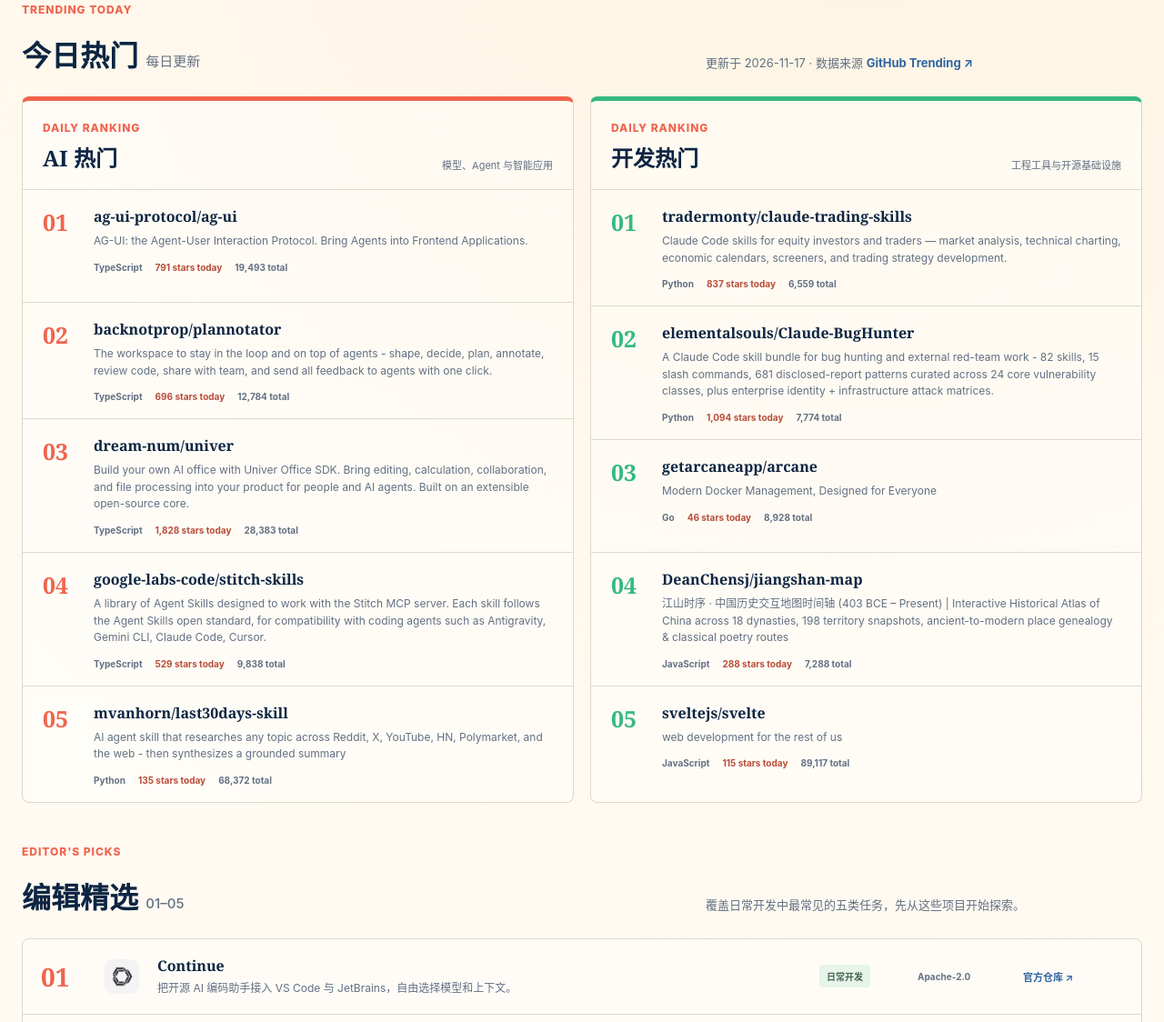
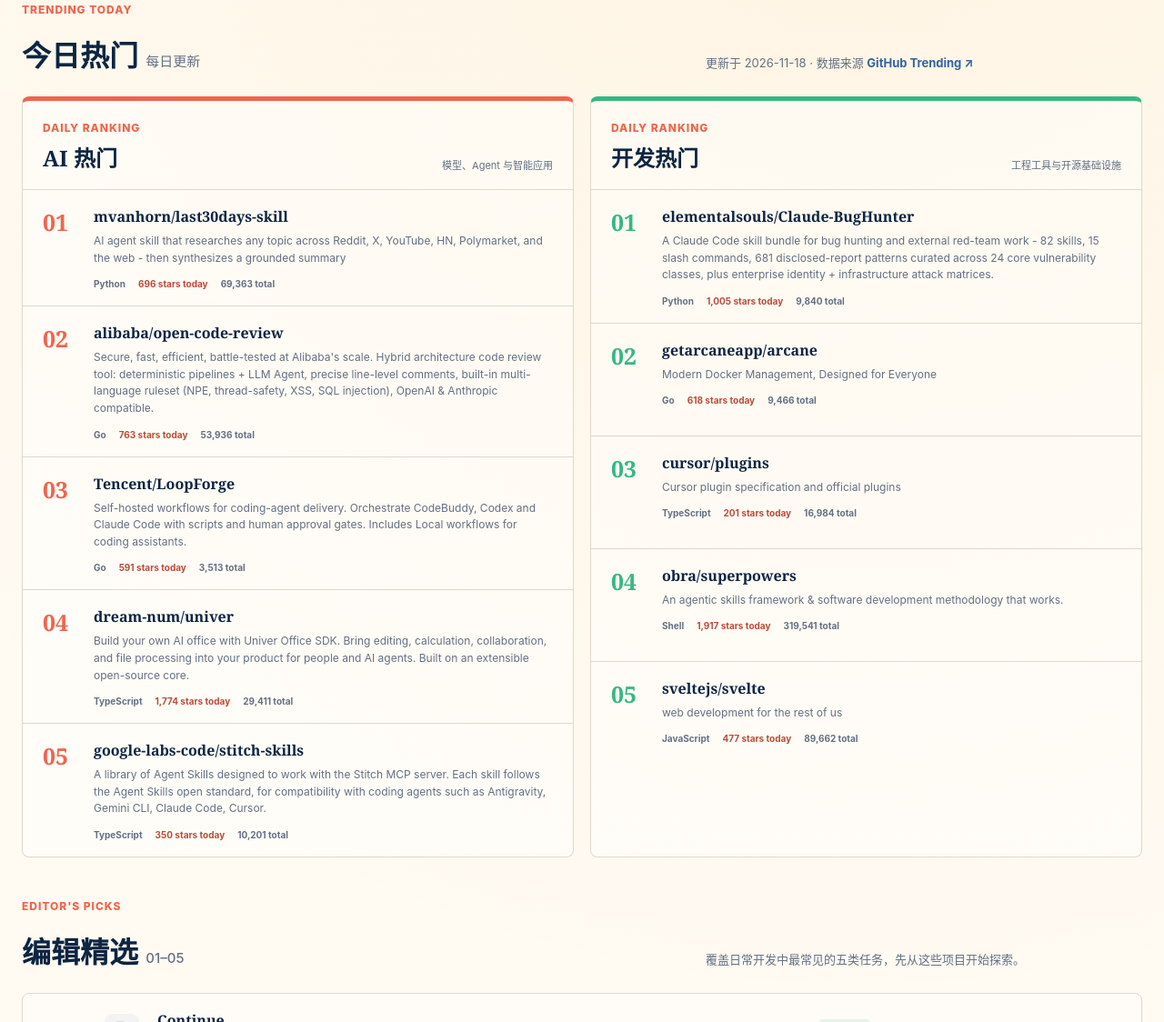
Before and after one commit to SomiW/AIShare, a plain HTML site: page index.html in a window 1280 px wide. Shown: the part 643-1767 px from the top of the page at 91% size. Drawn offline with Linux system fonts and the light colour scheme.

Commit message:
data: update daily GitHub Trending

```diff
--- a/index.html
+++ b/index.html
@@ -56,7 +56,7 @@
           <h2>今日热门 <span>每日更新</span></h2>
         </div>
         <p>
-          更新于 2026-11-17 · 数据来源
+          更新于 2026-11-18 · 数据来源
           <a href="https://github.com/trending">GitHub Trending ↗</a>
         </p>
       </div>
@@ -73,60 +73,60 @@
           <li class="trending-item">
             <span class="trending-rank">01</span>
             <div class="trending-copy">
-              <h3><a href="https://github.com/ag-ui-protocol/ag-ui">ag-ui-protocol/ag-ui</a></h3>
-              <p>AG-UI: the Agent-User Interaction Protocol. Bring Agents into Frontend Applications.</p>
+              <h3><a href="https://github.com/mvanhorn/last30days-skill">mvanhorn/last30days-skill</a></h3>
+              <p>AI agent skill that researches any topic across Reddit, X, YouTube, HN, Polymarket, and the web - then synthesizes a grounded summary</p>
               <div class="trending-meta">
-                <span>TypeScript</span>
-                <span>791 stars today</span>
-                <span>19,493 total</span>
+                <span>Python</span>
+                <span>696 stars today</span>
+                <span>69,363 total</span>
               </div>
             </div>
           </li>
           <li class="trending-item">
             <span class="trending-rank">02</span>
             <div class="trending-copy">
-              <h3><a href="https://github.com/backnotprop/plannotator">backnotprop/plannotator</a></h3>
-              <p>The workspace to stay in the loop and on top of agents - shape, decide, plan, annotate, review code, share with team, and send all feedback to agents with one click.</p>
+              <h3><a href="https://github.com/alibaba/open-code-review">alibaba/open-code-review</a></h3>
+              <p>Secure, fast, efficient, battle-tested at Alibaba&#x27;s scale. Hybrid architecture code review tool: deterministic pipelines + LLM Agent, precise line-level comments, built-in multi-language ruleset (NPE, thread-safety, XSS, SQL injection), OpenAI &amp; Anthropic compatible.</p>
               <div class="trending-meta">
-                <span>TypeScript</span>
-                <span>696 stars today</span>
-                <span>12,784 total</span>
+                <span>Go</span>
+                <span>763 stars today</span>
+                <span>53,936 total</span>
               </div>
             </div>
           </li>
           <li class="trending-item">
             <span class="trending-rank">03</span>
             <div class="trending-copy">
-              <h3><a href="https://github.com/dream-num/univer">dream-num/univer</a></h3>
-              <p>Build your own AI office with Univer Office SDK. Bring editing, calculation, collaboration, and file processing into your product for people and AI agents. Built on an extensible open-source core.</p>
+              <h3><a href="https://github.com/Tencent/LoopForge">Tencent/LoopForge</a></h3>
+              <p>Self-hosted workflows for coding-agent delivery. Orchestrate CodeBuddy, Codex and Claude Code with scripts and human approval gates. Includes Local workflows for coding assistants.</p>
               <div class="trending-meta">
-                <span>TypeScript</span>
-                <span>1,828 stars today</span>
-                <span>28,383 total</span>
+                <span>Go</span>
+                <span>591 stars today</span>
+                <span>3,513 total</span>
               </div>
             </div>
           </li>
           <li class="trending-item">
             <span class="trending-rank">04</span>
             <div class="trending-copy">
-              <h3><a href="https://github.com/google-labs-code/stitch-skills">google-labs-code/stitch-skills</a></h3>
-              <p>A library of Agent Skills designed to work with the Stitch MCP server. Each skill follows the Agent Skills open standard, for compatibility with coding agents such as Antigravity, Gemini CLI, Claude Code, Cursor.</p>
+              <h3><a href="https://github.com/dream-num/univer">dream-num/univer</a></h3>
+              <p>Build your own AI office with Univer Office SDK. Bring editing, calculation, collaboration, and file processing into your product for people and AI agents. Built on an extensible open-source core.</p>
               <div class="trending-meta">
                 <span>TypeScript</span>
-                <span>529 stars today</span>
-                <span>9,838 total</span>
+                <span>1,774 stars today</span>
+                <span>29,411 total</span>
               </div>
             </div>
           </li>
           <li class="trending-item">
             <span class="trending-rank">05</span>
             <div class="trending-copy">
-              <h3><a href="https://github.com/mvanhorn/last30days-skill">mvanhorn/last30days-skill</a></h3>
-              <p>AI agent skill that researches any topic across Reddit, X, YouTube, HN, Polymarket, and the web - then synthesizes a grounded summary</p>
+              <h3><a href="https://github.com/google-labs-code/stitch-skills">google-labs-code/stitch-skills</a></h3>
+              <p>A library of Agent Skills designed to work with the Stitch MCP server. Each skill follows the Agent Skills open standard, for compatibility with coding agents such as Antigravity, Gemini CLI, Claude Code, Cursor.</p>
               <div class="trending-meta">
-                <span>Python</span>
-                <span>135 stars today</span>
-                <span>68,372 total</span>
+                <span>TypeScript</span>
+                <span>350 stars today</span>
+                <span>10,201 total</span>
               </div>
             </div>
           </li>
@@ -144,48 +144,48 @@
           <li class="trending-item">
             <span class="trending-rank">01</span>
             <div class="trending-copy">
-              <h3><a href="https://github.com/tradermonty/claude-trading-skills">tradermonty/claude-trading-skills</a></h3>
-              <p>Claude Code skills for equity investors and traders — market analysis, technical charting, economic calendars, screeners, and trading strategy development.</p>
+              <h3><a href="https://github.com/elementalsouls/Claude-BugHunter">elementalsouls/Claude-BugHunter</a></h3>
+              <p>A Claude Code skill bundle for bug hunting and external red-team work - 82 skills, 15 slash commands, 681 disclosed-report patterns curated across 24 core vulnerability classes, plus enterprise identity + infrastructure attack matrices.</p>
               <div class="trending-meta">
                 <span>Python</span>
-                <span>837 stars today</span>
-                <span>6,559 total</span>
+                <span>1,005 stars today</span>
+                <span>9,840 total</span>
               </div>
             </div>
           </li>
           <li class="trending-item">
             <span class="trending-rank">02</span>
             <div class="trending-copy">
-              <h3><a href="https://github.com/elementalsouls/Claude-BugHunter">elementalsouls/Claude-BugHunter</a></h3>
-              <p>A Claude Code skill bundle for bug hunting and external red-team work - 82 skills, 15 slash commands, 681 disclosed-report patterns curated across 24 core vulnerability classes, plus enterprise identity + infrastructure attack matrices.</p>
+              <h3><a href="https://github.com/getarcaneapp/arcane">getarcaneapp/arcane</a></h3>
+              <p>Modern Docker Management, Designed for Everyone</p>
               <div class="trending-meta">
-                <span>Python</span>
-                <span>1,094 stars today</span>
-                <span>7,774 total</span>
+                <span>Go</span>
+                <span>618 stars today</span>
+                <span>9,466 total</span>
               </div>
             </div>
           </li>
           <li class="trending-item">
             <span class="trending-rank">03</span>
             <div class="trending-copy">
-              <h3><a href="https://github.com/getarcaneapp/arcane">getarcaneapp/arcane</a></h3>
-              <p>Modern Docker Management, Designed for Everyone</p>
+              <h3><a href="https://github.com/cursor/plugins">cursor/plugins</a></h3>
+              <p>Cursor plugin specification and official plugins</p>
               <div class="trending-meta">
-                <span>Go</span>
-                <span>46 stars today</span>
-                <span>8,928 total</span>
+                <span>TypeScript</span>
+                <span>201 stars today</span>
+                <span>16,984 total</span>
               </div>
             </div>
           </li>
           <li class="trending-item">
             <span class="trending-rank">04</span>
             <div class="trending-copy">
-              <h3><a href="https://github.com/DeanChensj/jiangshan-map">DeanChensj/jiangshan-map</a></h3>
-              <p>江山时序 · 中国历史交互地图时间轴 (403 BCE – Present) | Interactive Historical Atlas of China across 18 dynasties, 198 territory snapshots, ancient-to-modern place genealogy &amp; classical poetry routes</p>
+              <h3><a href="https://github.com/obra/superpowers">obra/superpowers</a></h3>
+              <p>An agentic skills framework &amp; software development methodology that works.</p>
               <div class="trending-meta">
-                <span>JavaScript</span>
-                <span>288 stars today</span>
-                <span>7,288 total</span>
+                <span>Shell</span>
+                <span>1,917 stars today</span>
+                <span>319,541 total</span>
               </div>
             </div>
           </li>
@@ -196,8 +196,8 @@
               <p>web development for the rest of us</p>
               <div class="trending-meta">
                 <span>JavaScript</span>
-                <span>115 stars today</span>
-                <span>89,117 total</span>
+                <span>477 stars today</span>
+                <span>89,662 total</span>
               </div>
             </div>
           </li>
```
